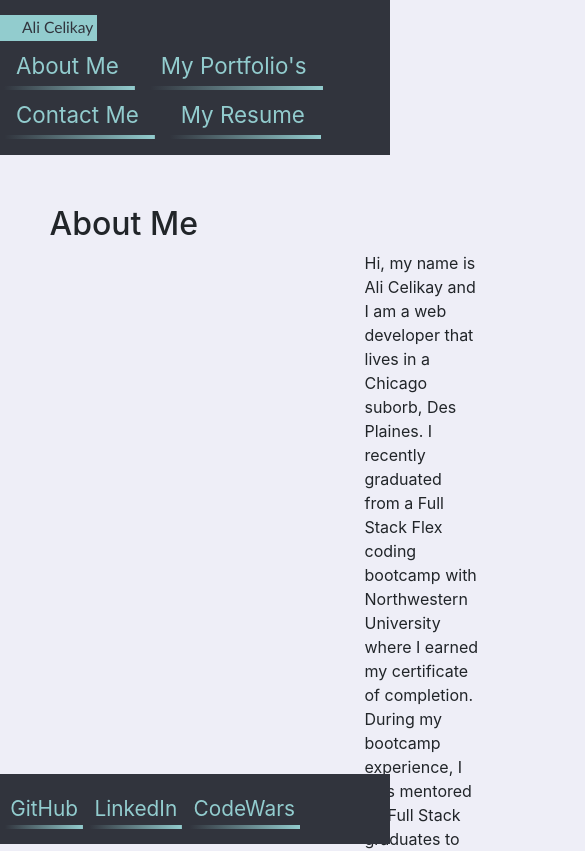
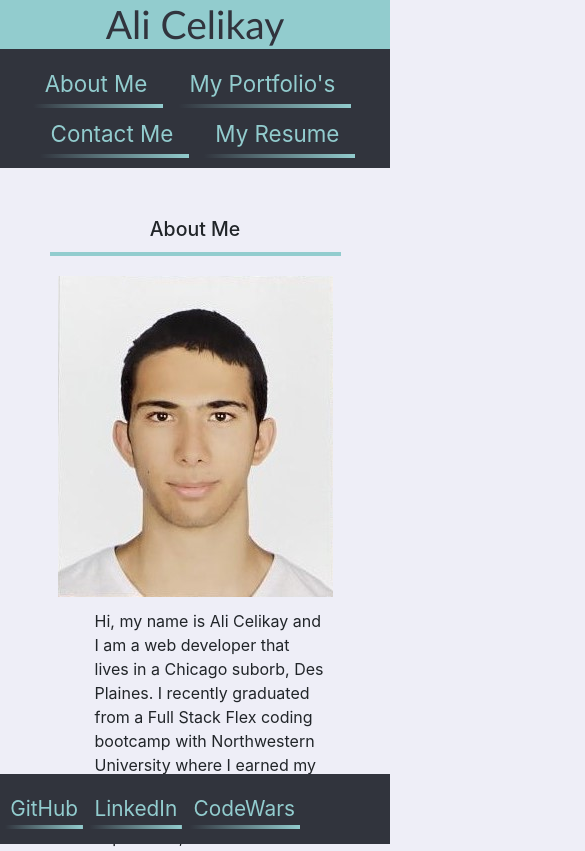
Before and after one commit to AliCelikay/AliCelikayPortfolio, a React (Create React App) app: page / in a window 390 px wide. Shown: the top 851 px of the page, 585 px wide, since content can reach past the window. Built offline with nearby package versions, Linux system fonts and the light colour scheme.

Commit message:
updated about page

```diff
--- a/src/components/pages/About.js
+++ b/src/components/pages/About.js
@@ -6,13 +6,15 @@ import '../../css/about.css'
 // We assign them to their own variable names
 export default function About() {
     return (
-        <div className=''>
-            <div>
+        <div>
+            <div className='about-page'>
                 <h2>
                     About Me
                 </h2>
                 <div className='bioCont'>
-                    <img alt='mypicture' className='img-thumbnail   myPic' src={AboutPic} />
+                    <div className='about-pic'>
+                        <img alt='mypicture' className='   myPic' src={AboutPic} />
+                    </div>
                     <div className='bioInfo'>
                         <p>
                             Hi, my name is Ali Celikay and I am a web developer that lives in a Chicago suborb, Des Plaines. I recently graduated from a Full Stack Flex coding bootcamp with Northwestern University where I earned my certificate of completion.
--- a/src/css/about.css
+++ b/src/css/about.css
@@ -1,10 +1,9 @@
-
-
 .bioCont {
     display: flex;
     /* display: inline-block !important; */
     align-items: center;
-    /* margin-bottom: 25px; */
+    /* margin-bottom: 2px; */
+    margin: 15px;
 }
 
 
@@ -15,5 +14,35 @@
 }
 
 .aside {
-    margin: 40px;
+    margin: 30px;
 }
+
+@media screen and (max-width: 1200px) {
+    .about-page>h2,
+    .about-page>div {
+        flex: 0 0 100%;
+    }
+
+    .about-page>h2 {
+        border-right: none;
+        margin-bottom: 20px;
+        padding-bottom: 10px;
+        text-align: left;
+        font-size: 5vw;
+        display: flex;
+        justify-content: center !important;
+        border-bottom: 4px solid rgba(146, 204, 206, 1);
+    }
+
+    .bioCont {
+        display: block;
+        justify-content: center;
+    }
+
+    .about-pic {
+        display: flex;
+        justify-content: center;
+        margin-bottom: 12px
+    }
+
+}
--- a/src/css/header.css
+++ b/src/css/header.css
@@ -9,7 +9,7 @@ header {
     /* top right bottom left clockwise from top */
     padding: 15px 6% 15px 0;
     display: flex !important;
-    display:inline;
+    display: inline;
     flex-direction: row;
     justify-content: space-between;
     flex-wrap: wrap;
@@ -29,3 +29,32 @@ header h1 {
     font-size: 4vw;
     line-height: 1;
 }
+
+@media screen and (max-width: 980px) {
+    header {
+        padding: 0 0 10px 0;
+        justify-content: center;
+        text-align: center;
+    }
+
+    header h1 {
+        width: 100%;
+        padding: 5px;
+        margin-bottom: 10px;
+        font-size: 10vw;
+    }
+
+    /* .page-section>h2,
+    .page-section>div {
+        flex: 0 0 100%;
+    }
+
+    .page-section>h2 {
+        border-right: none;
+        border-bottom: 4px solid var(--primary);
+        margin-bottom: 20px;
+        padding-bottom: 10px;
+        text-align: left;
+        font-size: 7vw;
+    } */
+}
--- a/src/css/navbar.css
+++ b/src/css/navbar.css
@@ -27,3 +27,23 @@ nav a:hover {
 nav a:last-child {
     margin-right: 0;
 }
+
+@media screen and (max-width: 980px) {
+    nav {
+        justify-content: center;
+    }
+/*
+    .page-section>h2,
+    .page-section>div {
+        flex: 0 0 100%;
+    }
+
+    .page-section>h2 {
+        border-right: none;
+        border-bottom: 4px solid var(--primary);
+        margin-bottom: 20px;
+        padding-bottom: 10px;
+        text-align: left;
+        font-size: 7vw;
+    } */
+}
```
